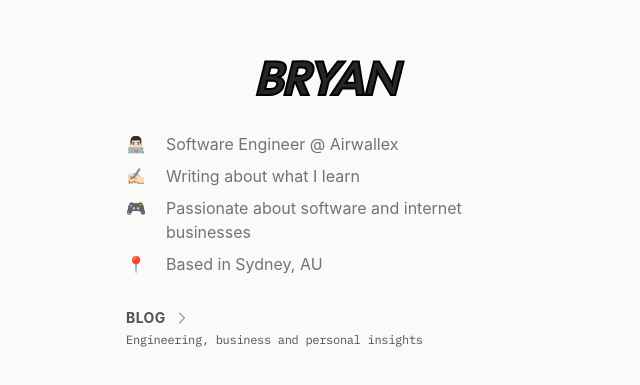
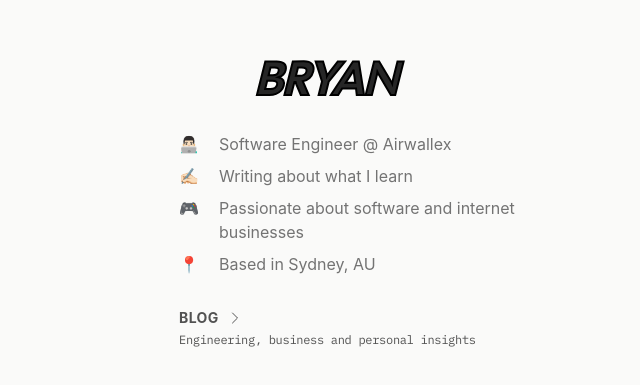
Before and after one commit to bryanwongyk/bryanwongyk-v2, a Next.js app: page / in a window 1280 px wide. Shown: the part 185-570 px from the top of the page, without its empty margins (314-954 px from the left). Built offline with nearby package versions, Linux system fonts and the light colour scheme.

Commit message:
Fix home

```diff
--- a/app/page.tsx
+++ b/app/page.tsx
@@ -20,8 +20,8 @@ export default function Home() {
         </h1>
 
         <div className='animate-glow hidden h-px w-screen animate-fade-right from-neutral-300/0 via-neutral-300/50 to-neutral-300/0 md:block' />
-        <div className='my-6 animate-fade-in'>
-          <ul className='text-md flex w-[400px] flex-col gap-y-2 text-neutral-500'>
+        <div className='mx-[24px] my-6 animate-fade-in sm:ml-[130px] sm:w-[400px]'>
+          <ul className='text-md flex flex-col gap-y-2 text-neutral-500'>
             <ListItem>
               <Icon>👨🏻‍💻</Icon>Software Engineer @ Airwallex
             </ListItem>
```
